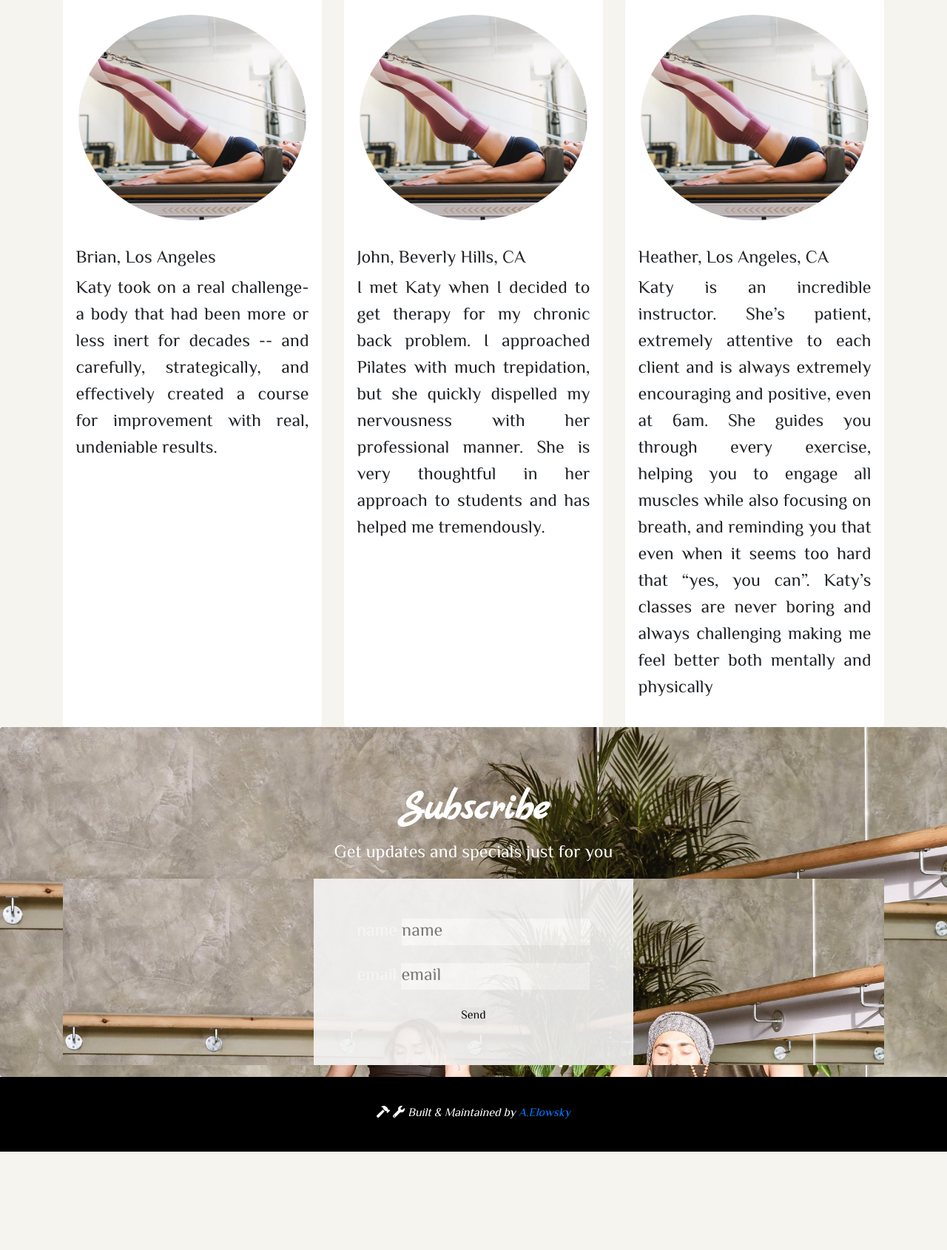
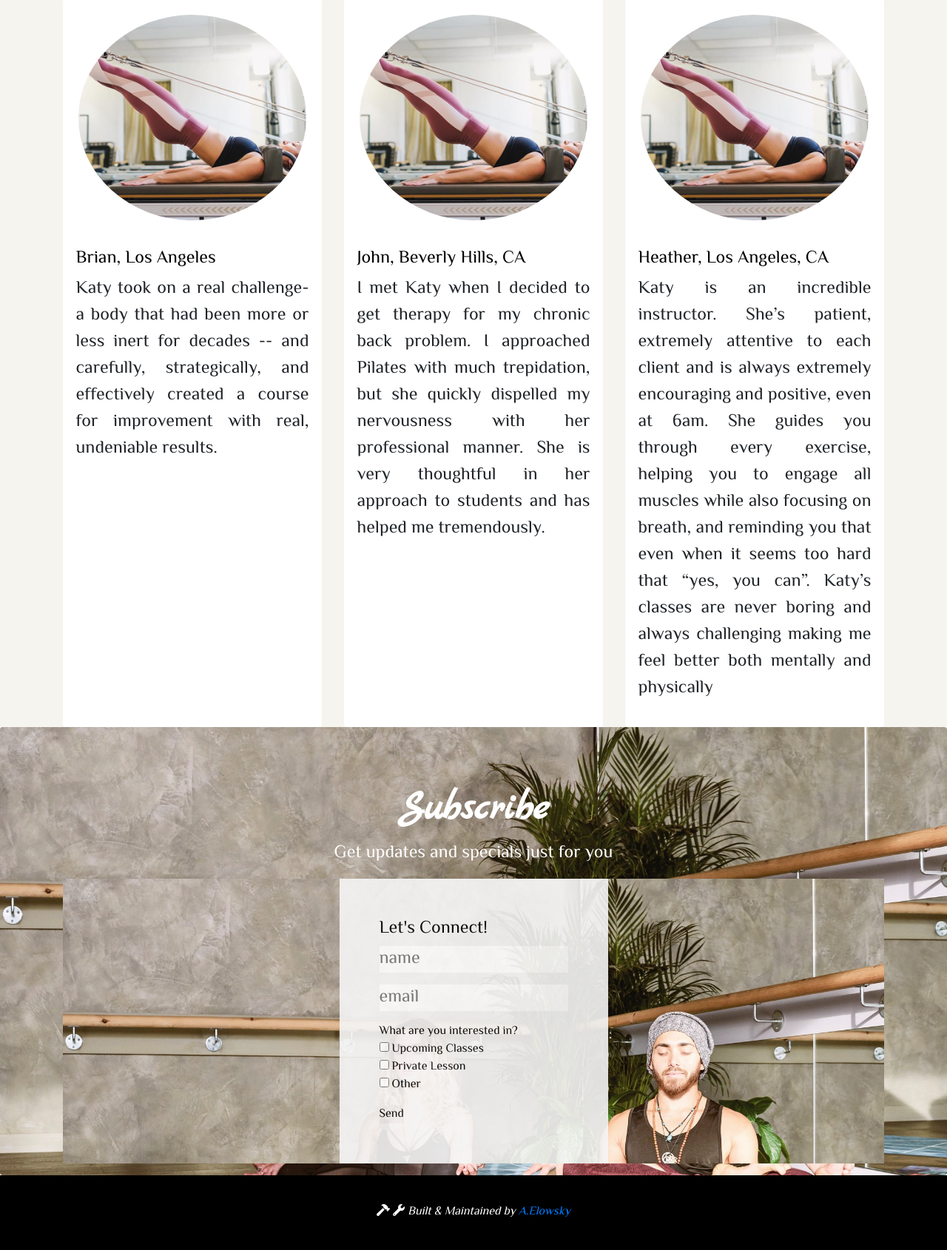
Before and after one commit to elowskya/code-playground, a PHP site: page / in a window 1280 px wide. Shown: the part 2255-3945 px from the top of the page at 74% size. Before the commit the page ends 3812 px from the top, so only its background shows below. Run offline with PHP 8.4, Linux system fonts and the light colour scheme; some web fonts are replaced.

Commit message:
updated form for submission

```diff
--- a/index.html
+++ b/index.html
@@ -117,17 +117,14 @@
               <!-- <h5 class="card-title">Privates & Semi-Privates</h5> -->
               <p class="card-text img__description_layer img__description">Privates & Semi-Privates<br> <br>Clients receive undivided attention	with a session customized entirely to their
                 specific needs and goals.	Private sessions are the best way to attain the ultimate Pilates results.</p>
-              <!-- <p class="card-text">Last updated 3 mins ago</p> -->
             </div>
           </div>
           <div class="card bg-light text-white img__wrap">
               <img class="card-img" src="./public/images/cobraPose.jpg" alt="Group Classes">
               <div class="card-img-overlay">
-                <!-- <h5 class="card-title">Group Classes</h5> -->
                 <p class="card-text img__description_layer img__description">Group Classes<br> <br>Each class will work to balance all muscle groups' strength and flexibility, with
                   an emphasis on challenging the core muscles with each movement.
                    Classes will blend the Classical Pilates Method with exercise variations and by using props and light weights.</p>
-                <!-- <p class="card-text">Last updated 3 mins ago</p> -->
               </div>
             </div>
             <div class="card bg-light text-white img__wrap">
@@ -248,19 +245,31 @@
     </div>
 
           <div class="card bg-primary text-white text-center p-3 subscribe">
-            <!-- <blockquote class="blockquote mb-0"> -->
               <h2 id="subscribe">Subscribe</h2>
               <p>Get updates and specials just for you</p>
               <div class="container formContainer">
-                  <div class="container-fluid contactContainer" id="contact">
-                      <form id="contactForm" action="https://formspree.io/ashley.elowsky123@gmail.com" method="POST">
+                <div class="container-fluid contactContainer" id="contact">
+                  <form id="contactForm" action="https://formspree.io/elowskya@mail.gvsu.edu" method="POST">
+                    <h4>Let's Connect!</h4>
                         <p>
-                          <label>name</label>
+                          <!-- <label>name</label> -->
                           <input type="text" name="name" placeholder="name" value="">
                         </p>
                         <p>
-                          <label>email</label>
+                          <!-- <label>email</label> -->
                           <input type="email" name="_replyto" placeholder="email">
+                        </p>
+                        <p>
+                       <div class="divCheckbox">What are you interested in?</div>
+                       <div class="divCheckbox">
+                         <input type="checkbox"class="contactCheckbox" name="favorite1" value="chocolate" /> Upcoming Classes
+                       </div>
+                       <div class="divCheckbox">
+                         <input type="checkbox" class="contactCheckbox" name="favorite2" value="vanilla" /> Private Lesson
+                       </div>
+                       <div class="divCheckbox">
+                         <input type="checkbox" class="contactCheckbox" name="favorite3" value="mint" /> Other
+                       </div>
                         </p>
                        <button> <input type="submit" value="Send"> </button>
                       </form>
--- a/public/css/style.css
+++ b/public/css/style.css
@@ -230,6 +230,19 @@ p {
       text-align: justify;
       padding: 5%;
   }
+
+  h4 {
+      color: black;
+      font-size: 3vh;
+  }
+
+  .divCheckbox {
+      color: black;
+  }
+  .contactCheckbox {
+      display: justify;
+      /* color: black; */
+  }
   form {
       margin-left: 30%;
       margin-right: 30%;
@@ -237,6 +250,9 @@ p {
       opacity: 0.9;
       padding: 5%;
       background-size: 50%;
+      color: black;
+      display: inline-block;
+      text-align: justify;
   }
 
   .form-row {
```
